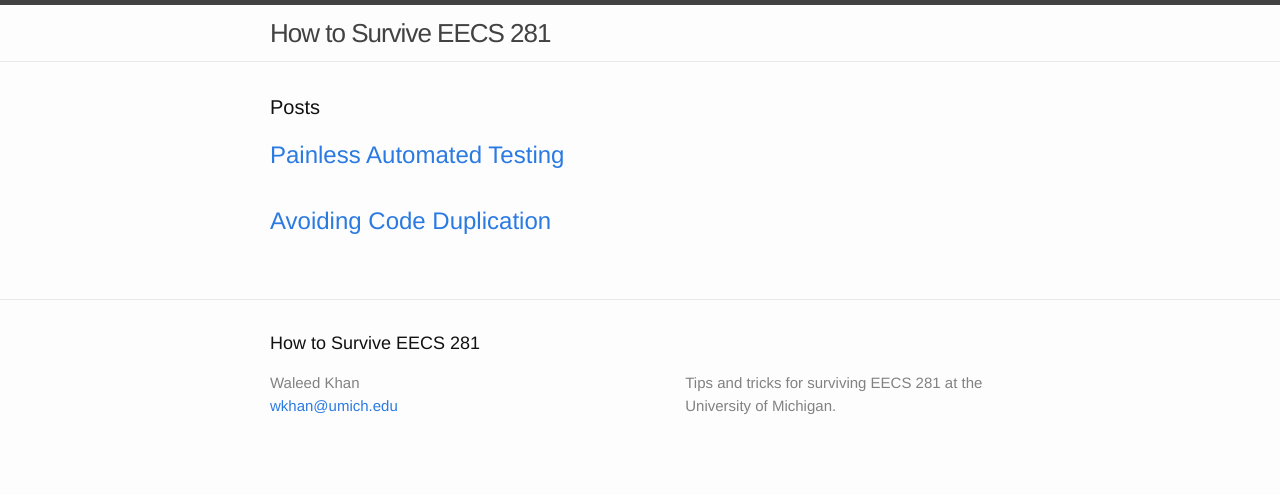
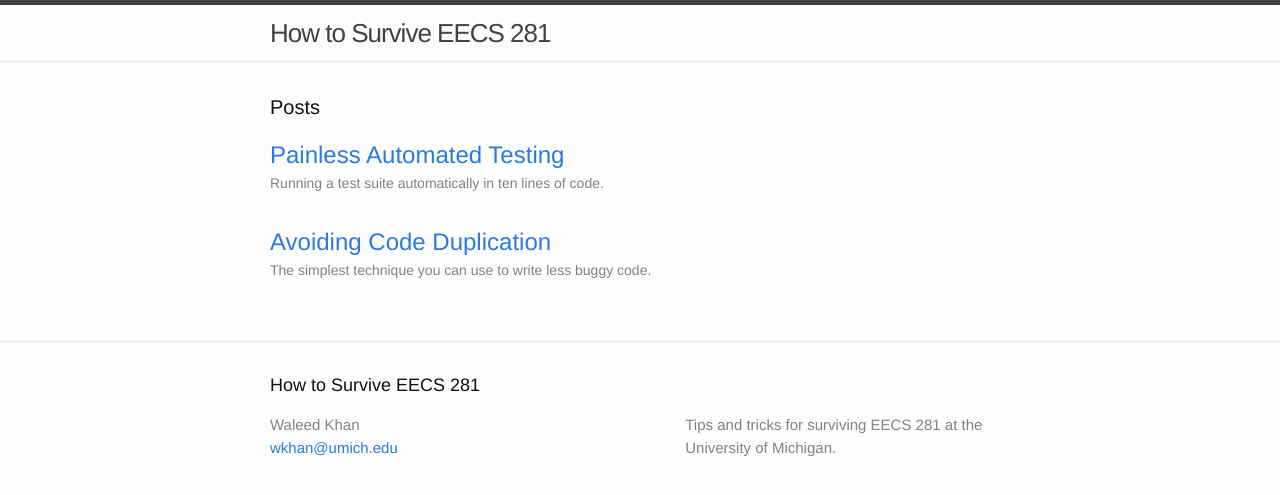
Before and after one commit to arxanas/how-to-survive-eecs-281, a Jekyll site: the page built from index.html, in a window 1280 px wide. Shown: the top 495 px of the page. Built offline with Jekyll 4.4.1, drawn with Linux system fonts in a browser that asks for light colours.

Commit message:
Added subtitles to posts.

```diff
--- a/_posts/2014-12-21-painless-automated-testing.textile
+++ b/_posts/2014-12-21-painless-automated-testing.textile
@@ -1,6 +1,7 @@
 ---
 layout: post
 title: Painless Automated Testing
+subtitle: Running a test suite automatically in ten lines of code.
 permalink: /painless-automated-testing/
 ---
 I'm guessing that you don't like testing. Fortunately, we can make testing a lot easier to do by writing a script to do it for us. In this post, you'll learn how to write a simple shell script which will run your program with input and compare it against the expected output.
--- a/_sass/_layout.scss
+++ b/_sass/_layout.scss
@@ -179,6 +179,7 @@
 }
 
 .post-meta {
+    margin-bottom: $spacing-unit;
     font-size: $small-font-size;
     color: $grey-color;
 }
--- a/index.html
+++ b/index.html
@@ -6,14 +6,15 @@
 
   <h1 class="page-heading">Posts</h1>
 
-  <ul class="post-list">
+  <dl class="post-list">
     {% for post in site.posts %}
-      <li>
-        <h2>
-          <a class="post-link" href="{{ post.url | prepend: site.baseurl }}">{{ post.title }}</a>
-        </h2>
-      </li>
+      <dt>
+        <a class="post-link" href="{{ post.url | prepend: site.baseurl }}">{{ post.title }}</a>
+      </dt>
+      <dd class="post-meta">
+        {{ post.subtitle }}
+      </dd>
     {% endfor %}
-  </ul>
+  </dl>
 
 </div>
```
